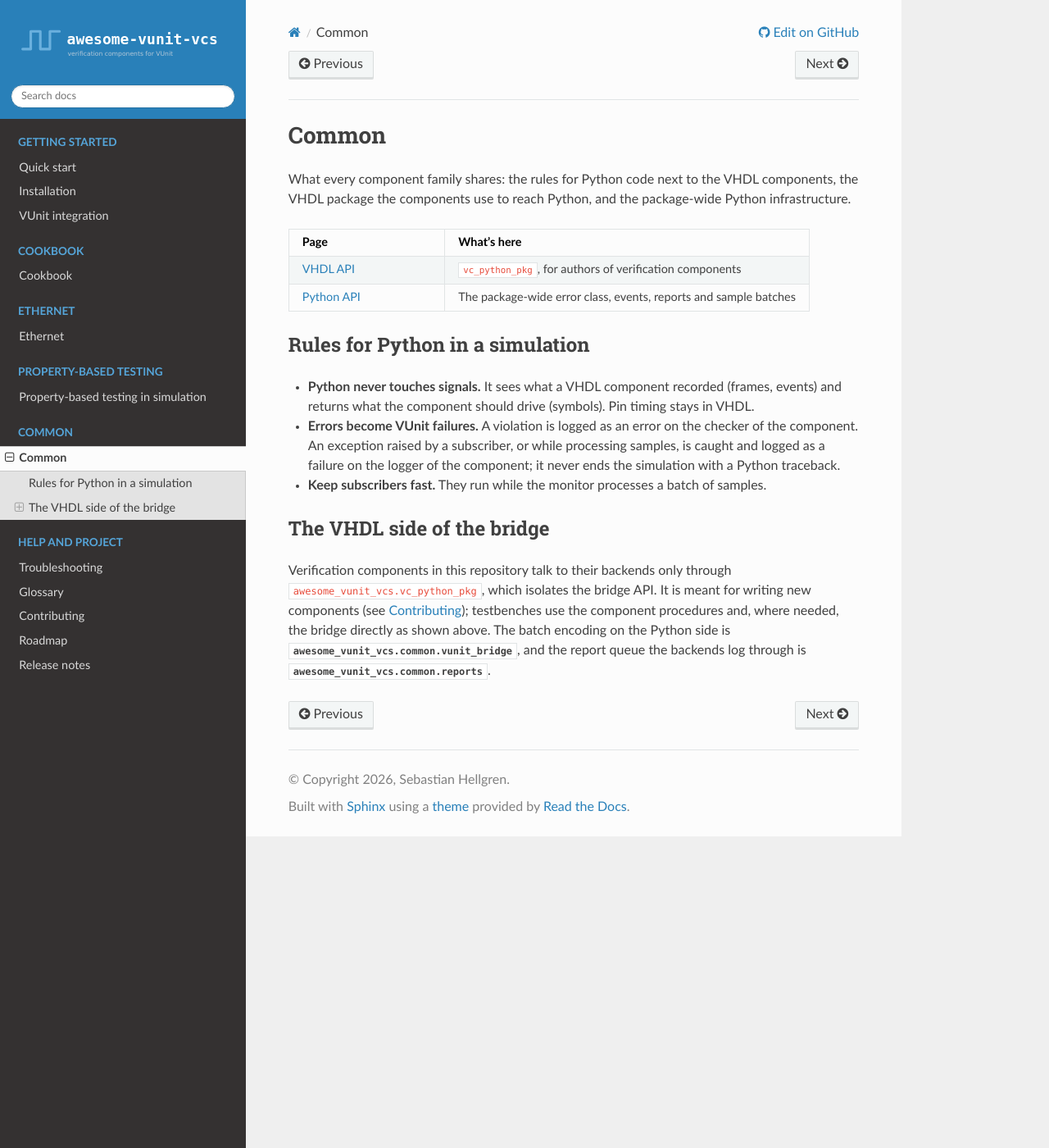
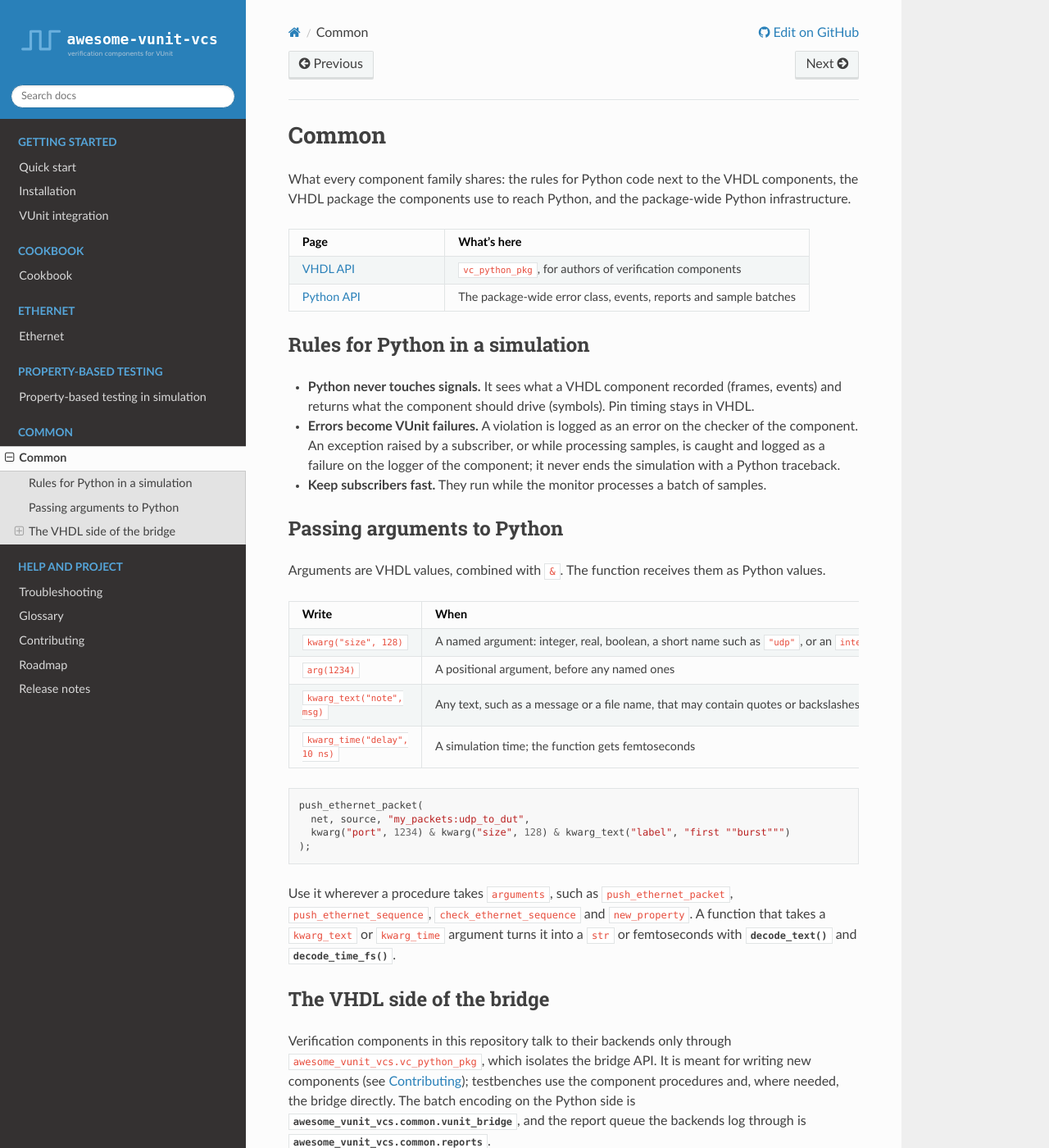
Before and after one commit to ru551n/awesome-vunit-vcs, a Sphinx documentation site: the page built from docs/common/index.rst, in a window 1280 px wide and 1400 px high. Shown: the whole window at 82% size. Built offline with Sphinx 7.4.7 and the Read the Docs theme 3.1.0, drawn with Linux system fonts in a browser that asks for light colours.

Commit message:
Move passing arguments to Python to the common docs and the rules to CONTRIBUTING
The how and when of arg, kwarg, kwarg_text and kwarg_time applies to every
procedure that calls Python, so it moves from the Ethernet packets page to
docs/common, without the encoding details; decode_text and decode_time_fs
join the common Python API reference. The conventions for calling Python
from VHDL (typed calls only, text and time arguments, push_arg/pop_arg,
set_arguments) go to CONTRIBUTING.md.

Co-Authored-By: Claude Opus 5 (1M context) <noreply@anthropic.com>
Claude-Session: https://claude.ai/code/session_01JeHASFecKb8GC7N4zgs1rr

```diff
--- a/docs/common/index.rst
+++ b/docs/common/index.rst
@@ -25,13 +25,49 @@ Rules for Python in a simulation
   as a failure on the logger of the component; it never ends the simulation with a Python traceback.
 * **Keep subscribers fast.** They run while the monitor processes a batch of samples.
 
+.. _passing-arguments:
+
+Passing arguments to Python
+---------------------------
+
+Arguments are VHDL values, combined with ``&``. The function receives them as Python values.
+
+.. list-table::
+   :header-rows: 1
+   :widths: 40 60
+
+   * - Write
+     - When
+   * - ``kwarg("size", 128)``
+     - A named argument: integer, real, boolean, a short name such as ``"udp"``, or an
+       ``integer_vector``
+   * - ``arg(1234)``
+     - A positional argument, before any named ones
+   * - ``kwarg_text("note", msg)``
+     - Any text, such as a message or a file name, that may contain quotes or backslashes
+   * - ``kwarg_time("delay", 10 ns)``
+     - A simulation time; the function gets femtoseconds
+
+.. code-block:: vhdl
+
+   push_ethernet_packet(
+     net, source, "my_packets:udp_to_dut",
+     kwarg("port", 1234) & kwarg("size", 128) & kwarg_text("label", "first ""burst""")
+   );
+
+Use it wherever a procedure takes ``arguments``, such as ``push_ethernet_packet``,
+``push_ethernet_sequence``, ``check_ethernet_sequence`` and ``new_property``. A function that takes a
+``kwarg_text`` or ``kwarg_time`` argument turns it into a ``str`` or femtoseconds with
+:func:`~awesome_vunit_vcs.common.vunit_bridge.decode_text` and
+:func:`~awesome_vunit_vcs.common.vunit_bridge.decode_time_fs`.
+
 The VHDL side of the bridge
 ---------------------------
 
 Verification components in this repository talk to their backends only through
 ``awesome_vunit_vcs.vc_python_pkg``, which isolates the bridge API. It is meant for writing new
 components (see :doc:`../contributing/index`); testbenches use the component procedures and, where
-needed, the bridge directly as shown above. The batch encoding on the Python side is
+needed, the bridge directly. The batch encoding on the Python side is
 :mod:`awesome_vunit_vcs.common.vunit_bridge`, and the report queue the backends log through is
 :mod:`awesome_vunit_vcs.common.reports`.
 
--- a/docs/common/python_api.rst
+++ b/docs/common/python_api.rst
@@ -25,4 +25,4 @@ Bridge encoding
 ---------------
 
 .. automodule:: awesome_vunit_vcs.common.vunit_bridge
-   :members: join_time, split_time, decode_samples, encode_samples, bytes_from_unsigned
+   :members: decode_text, decode_time_fs, join_time, split_time, decode_samples, encode_samples, bytes_from_unsigned
```
Also changed, not shown: CONTRIBUTING.md (+21 -0 lines), docs/ethernet/packets_and_sequences.rst (+1 -34 lines).
